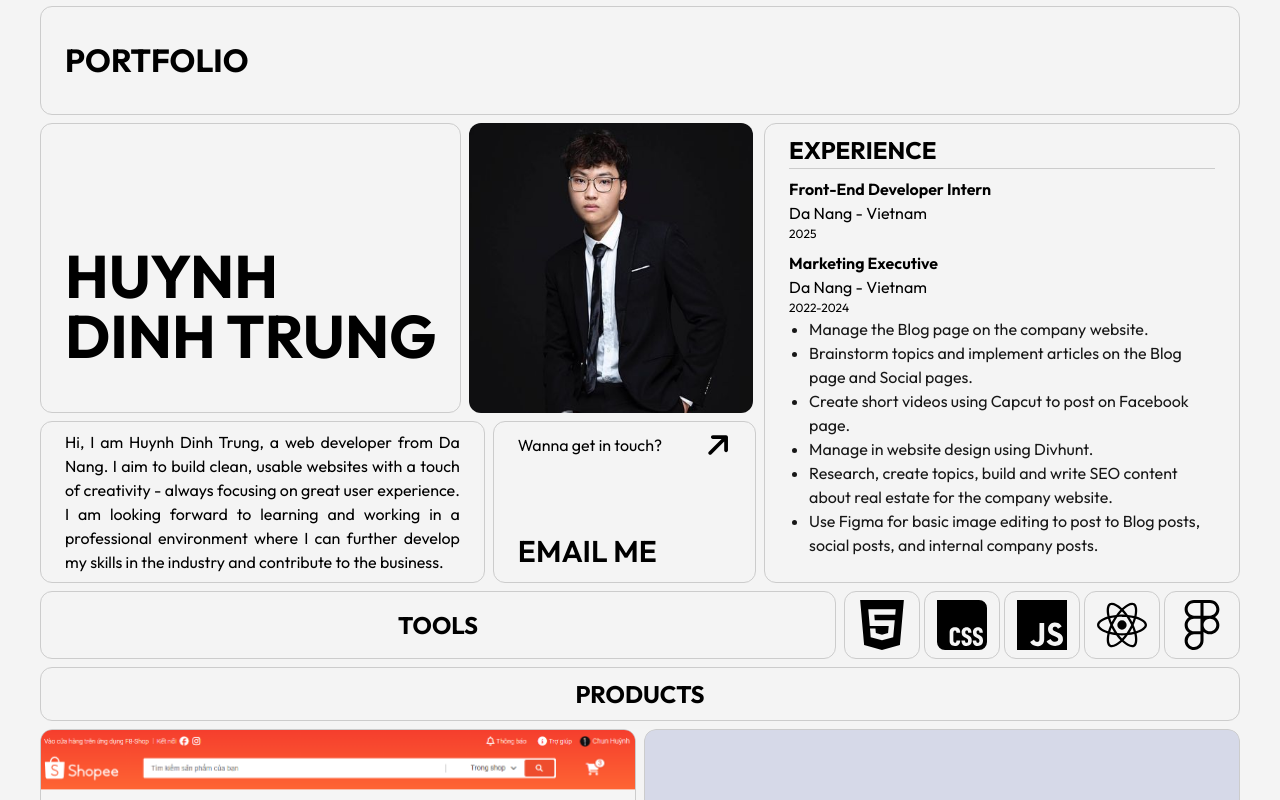
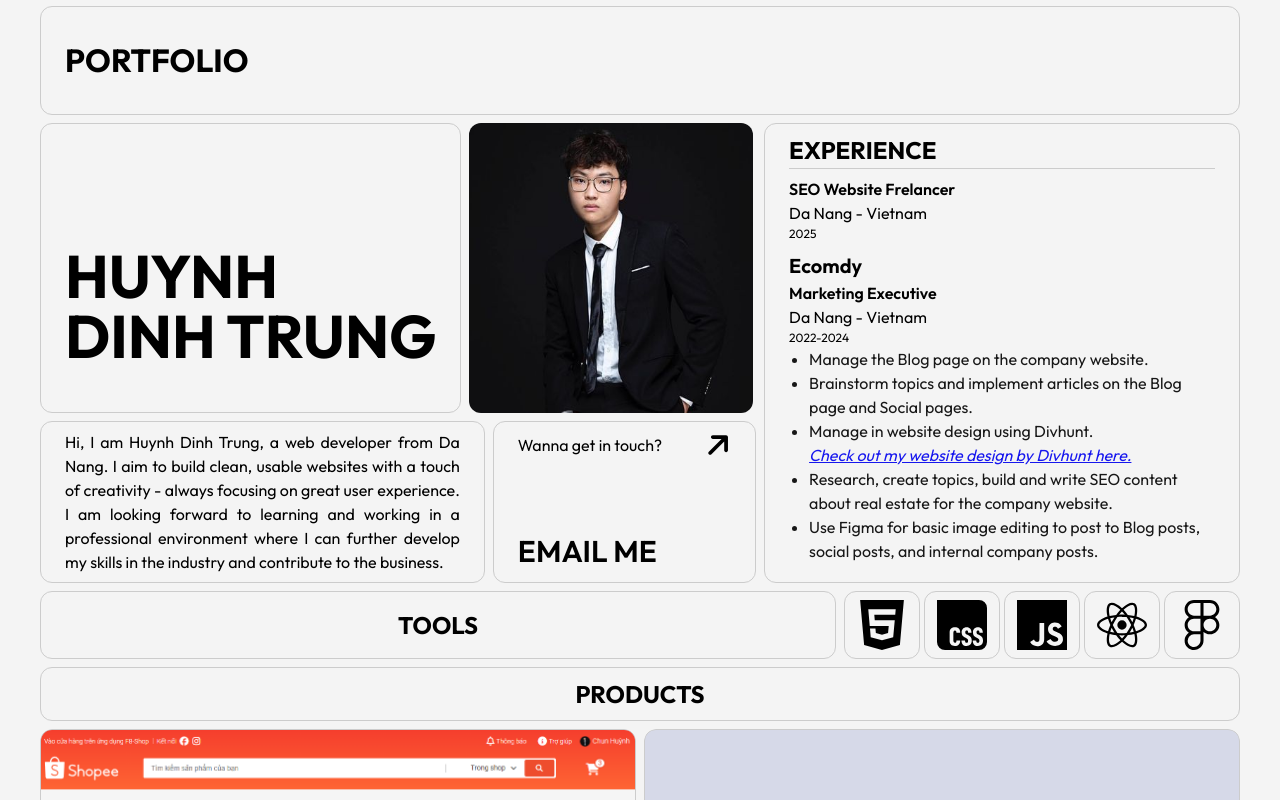
Before and after one commit to chunhuynh-tapcode/My-CV, a React (Create React App) app: page / in a window 1280 px wide. Shown: the top 800 px of the page. Built offline with nearby package versions, Linux system fonts and the light colour scheme.

Commit message:
13/8/2025

```diff
--- a/public/index.html
+++ b/public/index.html
@@ -9,7 +9,7 @@
       name="description"
       content="Web site created using create-react-app"
     />
-    <title>CV - Huynh Dinh Trung</title>
+    <title>PORTFOLIO - Huynh Dinh Trung</title>
   </head>
   <body>
     <div id="root"></div>
--- a/src/components/Layouts/Introduce/Introduce.module.scss
+++ b/src/components/Layouts/Introduce/Introduce.module.scss
@@ -168,9 +168,14 @@
     margin-bottom: var(--margin-top);
 }
 
+.job-company {
+    font-size: 2rem;
+    font-weight: 650;
+}
+
 .job-name {
     font-size: 1.6rem;
-    font-weight: 650;
+    font-weight: 600;
 }
 
 .job-time {
@@ -181,3 +186,7 @@
     opacity: 0.9;
     margin-left: 20px;
 }
+
+.divhunt {
+    font-style: italic;
+}
--- a/src/components/Layouts/Introduce/index.js
+++ b/src/components/Layouts/Introduce/index.js
@@ -3,92 +3,125 @@ import styles from "./Introduce.module.scss";
 import { FontAwesomeIcon } from "@fortawesome/react-fontawesome";
 import { faArrowRight } from "@fortawesome/free-solid-svg-icons";
 
-import React from 'react';
-import { useSpring, animated } from '@react-spring/web';
-import { useInView } from 'react-intersection-observer';
+import React from "react";
+import { useSpring, animated } from "@react-spring/web";
+import { useInView } from "react-intersection-observer";
 
 const cx = classNames.bind(styles);
 
 function Introduce() {
   const [ref, inView] = useInView({
     threshold: 0.2,
-        triggerOnce: true
+    triggerOnce: true,
   });
 
   const fadeInRightProps = useSpring({
-        from: { opacity: 0, transform: 'translateX(100px)' },
+    from: { opacity: 0, transform: "translateX(100px)" },
     to: {
       opacity: inView ? 1 : 0,
-            transform: inView ? 'translateX(0px)' : 'translateX(100px)'
+      transform: inView ? "translateX(0px)" : "translateX(100px)",
     },
-        config: { tension: 200, friction: 20 }
+    config: { tension: 200, friction: 20 },
   });
   const fadeInLeftProps = useSpring({
-        from: { opacity: 0, transform: 'translateX(-100px)' },
+    from: { opacity: 0, transform: "translateX(-100px)" },
     to: {
       opacity: inView ? 1 : 0,
-            transform: inView ? 'translateX(0px)' : 'translateX(-100px)'
+      transform: inView ? "translateX(0px)" : "translateX(-100px)",
     },
-        config: { tension: 200, friction: 20 }
+    config: { tension: 200, friction: 20 },
   });
 
   return (
-        <div className={cx('introduce')}>
-            <animated.div ref={ref} style={fadeInLeftProps} className={cx('introduce-left')}>
-                <div className={cx('top')}>
-                    <div className={cx('top-name')}>
-                        <h1 className={cx('name')}>
+    <div className={cx("introduce")}>
+      <animated.div
+        ref={ref}
+        style={fadeInLeftProps}
+        className={cx("introduce-left")}
+      >
+        <div className={cx("top")}>
+          <div className={cx("top-name")}>
+            <h1 className={cx("name")}>
               <span>HUYNH</span>
               <span>DINH TRUNG</span>
             </h1>
           </div>
 
-                    <div className={cx('top-avatar')}>
-                        <img className={cx('avatar')} src="/CV_photo.jpg"></img>
+          <div className={cx("top-avatar")}>
+            <img className={cx("avatar")} src="/CV_photo.jpg"></img>
           </div>
         </div>
 
-                <div className={cx('bottom')}>
-                    <div className={cx('about-me')}>
-                        <p className={cx('about-me-text')}>
-                            Hi, I am Huynh Dinh Trung, a web developer from Da Nang. I aim to build clean, usable websites with a touch of creativity - always focusing on great user experience. I am looking forward to learning and working in a professional environment where I can further develop my skills in the industry and contribute to the business.
+        <div className={cx("bottom")}>
+          <div className={cx("about-me")}>
+            <p className={cx("about-me-text")}>
+              Hi, I am Huynh Dinh Trung, a web developer from Da Nang. I aim to
+              build clean, usable websites with a touch of creativity - always
+              focusing on great user experience. I am looking forward to
+              learning and working in a professional environment where I can
+              further develop my skills in the industry and contribute to the
+              business.
             </p>
           </div>
 
-                    <div className={cx('get-in-touch-wrapper')}>
-                        <a href="mailto:g21trung@gmail.com" className={cx('get-in-touch')}>
-                            <div className={cx('get-in-touch-top')}>
+          <div className={cx("get-in-touch-wrapper")}>
+            <a href="mailto:g21trung@gmail.com" className={cx("get-in-touch")}>
+              <div className={cx("get-in-touch-top")}>
                 <p>Wanna get in touch?</p>
-                                <FontAwesomeIcon className={cx('icon')} icon={faArrowRight} />
+                <FontAwesomeIcon className={cx("icon")} icon={faArrowRight} />
               </div>
-                            <p className={cx('email-me')}>EMAIL ME</p>
+              <p className={cx("email-me")}>EMAIL ME</p>
             </a>
           </div>
         </div>
       </animated.div>
-            <animated.div ref={ref} style={fadeInRightProps} className={cx('introduce-right')}>
-                <div className={cx('introduce-right-title')}>
-                    <h2 className={cx('title')}>EXPERIENCE</h2>
+      <animated.div
+        ref={ref}
+        style={fadeInRightProps}
+        className={cx("introduce-right")}
+      >
+        <div className={cx("introduce-right-title")}>
+          <h2 className={cx("title")}>EXPERIENCE</h2>
         </div>
 
-                <div className={cx('experiences-list')}>
-                    <div className={cx('experience-wrapper')}>
-                        <p className={cx('job-name')}>Front-End Developer Intern</p>
-                        <p className={cx('job-place')}>Da Nang - Vietnam</p>
-                        <p className={cx('job-time')}>2025</p>
+        <div className={cx("experiences-list")}>
+          <div className={cx("experience-wrapper")}>
+            <p className={cx("job-name")}>SEO Website Frelancer</p>
+            <p className={cx("job-place")}>Da Nang - Vietnam</p>
+            <p className={cx("job-time")}>2025</p>
             {/* <p className={cx('more-abt-job')}>Built responsive websites for eCommerce clients, ensuring they worked smoothly on all devices. Worked with designers to turn mockups into pixel-perfect sites and used front-end frameworks to speed up development.</p> */}
           </div>
-                    <div className={cx('experience-wrapper')}>
-                        <p className={cx('job-name')}>Marketing Executive</p>
-                        <p className={cx('job-place')}>Da Nang - Vietnam</p>
-                        <p className={cx('job-time')}>2022-2024</p>
-                        <ul className={cx('more-abt-job')}>
+          <div className={cx("experience-wrapper")}>
+            <p className={cx("job-company")}>Ecomdy</p>
+            <p className={cx("job-name")}>Marketing Executive</p>
+            <p className={cx("job-place")}>Da Nang - Vietnam</p>
+            <p className={cx("job-time")}>2022-2024</p>
+            <ul className={cx("more-abt-job")}>
               <li>Manage the Blog page on the company website.</li>
-                            <li>Brainstorm topics and implement articles on the Blog page and Social pages.</li>
-                            <li>Create short videos using Capcut to post on Facebook page.</li>
+              <li>
+                Brainstorm topics and implement articles on the Blog page and
+                Social pages.
+              </li>
+              {/* <li>Create short videos using Capcut to post on Facebook page.</li>  */}
               <li>Manage in website design using Divhunt.</li>
-                            <li>Research, create topics, build and write SEO content about real estate for the company website.</li>
-                            <li>Use Figma for basic image editing to post to Blog posts, social posts, and internal company posts.</li>
+              <a>
+                <a
+                  href="https://ecomdymediatesting.divhunt.art/"
+                  target="_blank"
+                  rel="noopener noreferrer"
+                  className={cx("divhunt")}
+                >
+                  Check out my website design by Divhunt here.
+                </a>
+              </a>
+              <li>
+                Research, create topics, build and write SEO content about real
+                estate for the company website.
+              </li>
+              <li>
+                Use Figma for basic image editing to post to Blog posts, social
+                posts, and internal company posts.
+              </li>
             </ul>
           </div>
         </div>
```
Lines whose indentation alone changed are shown as unchanged.
